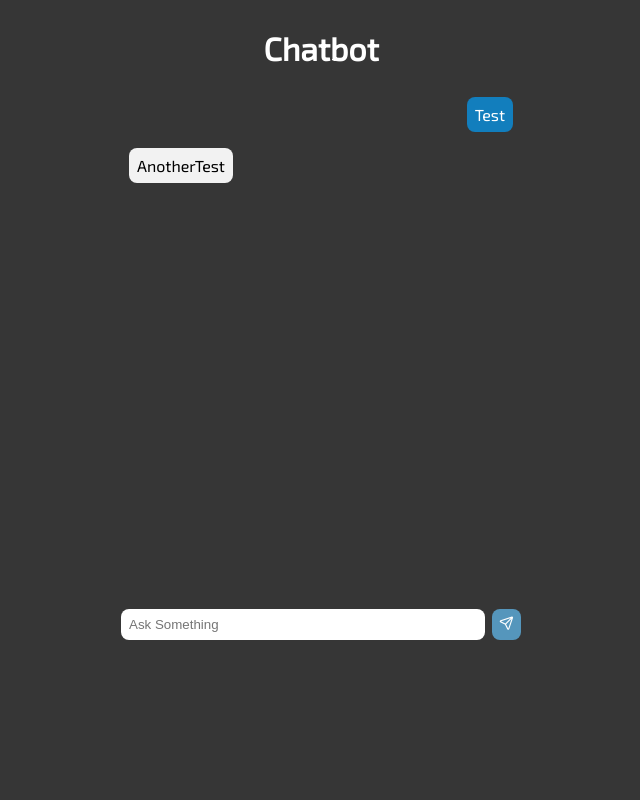
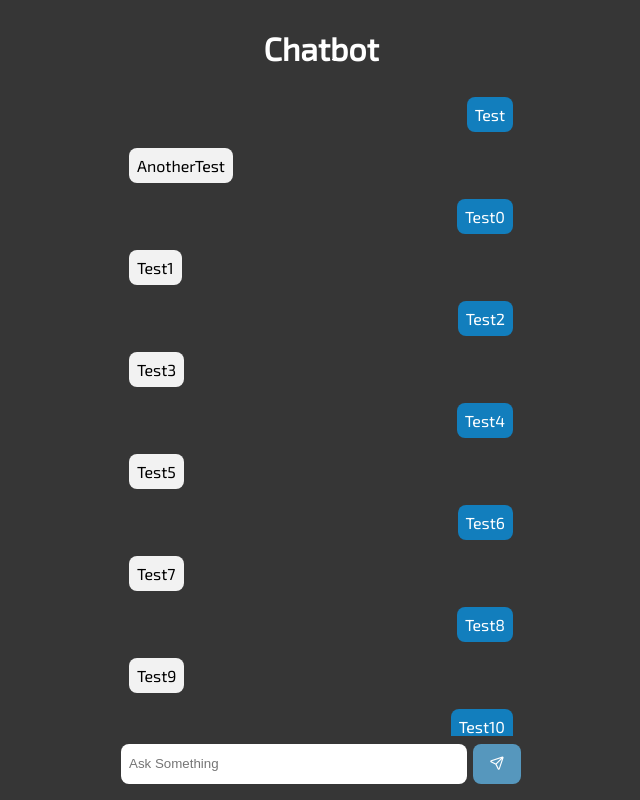
Before and after one commit to lrsbn/chatbot, a React (Create React App) app in the folder chatbot/: page / in a window 1280 px wide. Shown: the top 800 px of the page, without its empty margins (319-959 px from the left). Built offline with nearby package versions, Linux system fonts and the light colour scheme.

Commit message:
Noch mehr CSS Changes

```diff
--- a/chatbot/src/components/App.jsx
+++ b/chatbot/src/components/App.jsx
@@ -7,15 +7,23 @@ export const App = () => {
     const messages = [
         {
             text: "Test",
-            key: "1",
+            key: "test",
             sentByMe: true
         },
         {
             text: "AnotherTest",
-            key: "2",
+            key: "anothertest",
             sentByMe: false
         }
     ]
+
+    for (var i = 0; i < 17; i++) {
+        messages.push({
+            text: `Test${i}`,
+            key: i,
+            sentByMe: i % 2 === 0 ? true : false
+        })
+    }
 
     const submitMessage = () => {
 
--- a/chatbot/src/scss/_chatbot.scss
+++ b/chatbot/src/scss/_chatbot.scss
@@ -3,6 +3,7 @@
     justify-content: center;
 
     .content {
+        width: max(25%, 25rem);
 
         h1 {
             text-align: center;
@@ -10,8 +11,6 @@
 
         .chat-room {
             display: grid;
-            width: 25rem;
-            position: relative;
         }
     }
 }
@@ -38,17 +37,19 @@
 
 .inputForm {
     position: fixed;
-    bottom: 10rem;
-    width: 25rem;
-    display: flex;
+    bottom: 0;
+    padding-bottom: 1rem;
+    width: inherit;
+    background-color: $background-color;
+    display: grid;
+    grid-template-columns: auto fit-content(5rem);
 
     .inputField {
-        flex-grow: 1;
         margin: .5rem .2rem 0 0;
         padding: .5rem;
         border-radius: .5rem;
         border: none;
-        width: 100%;
+        line-height: 1.5rem;
     }
 
     .inputButton {
@@ -57,8 +58,7 @@
         padding: .5rem;
         border-radius: .5rem;
         border: none;
-        // width: 2rem;
-        // height: 2rem;
+        width: 3rem;
 
         i {
             color: $color;
```
